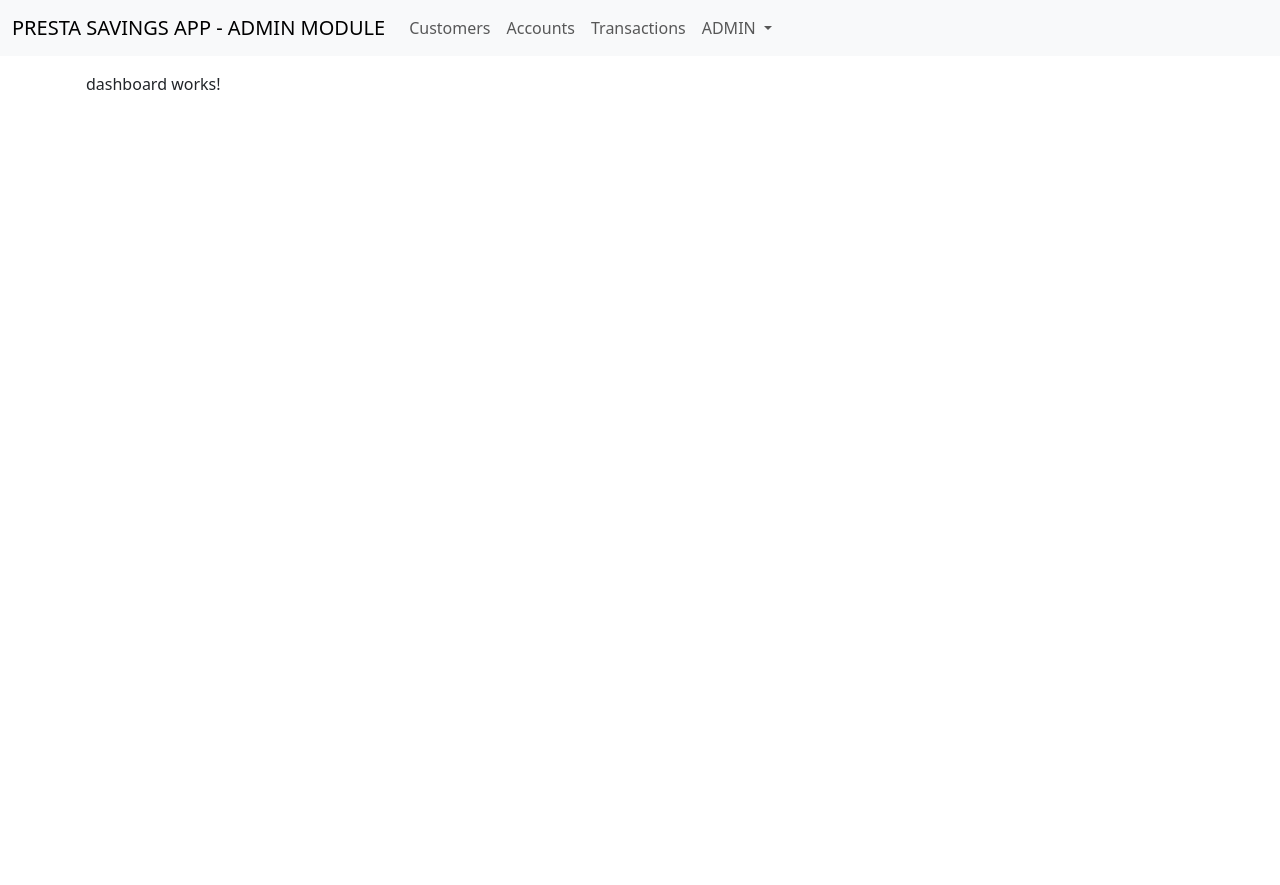
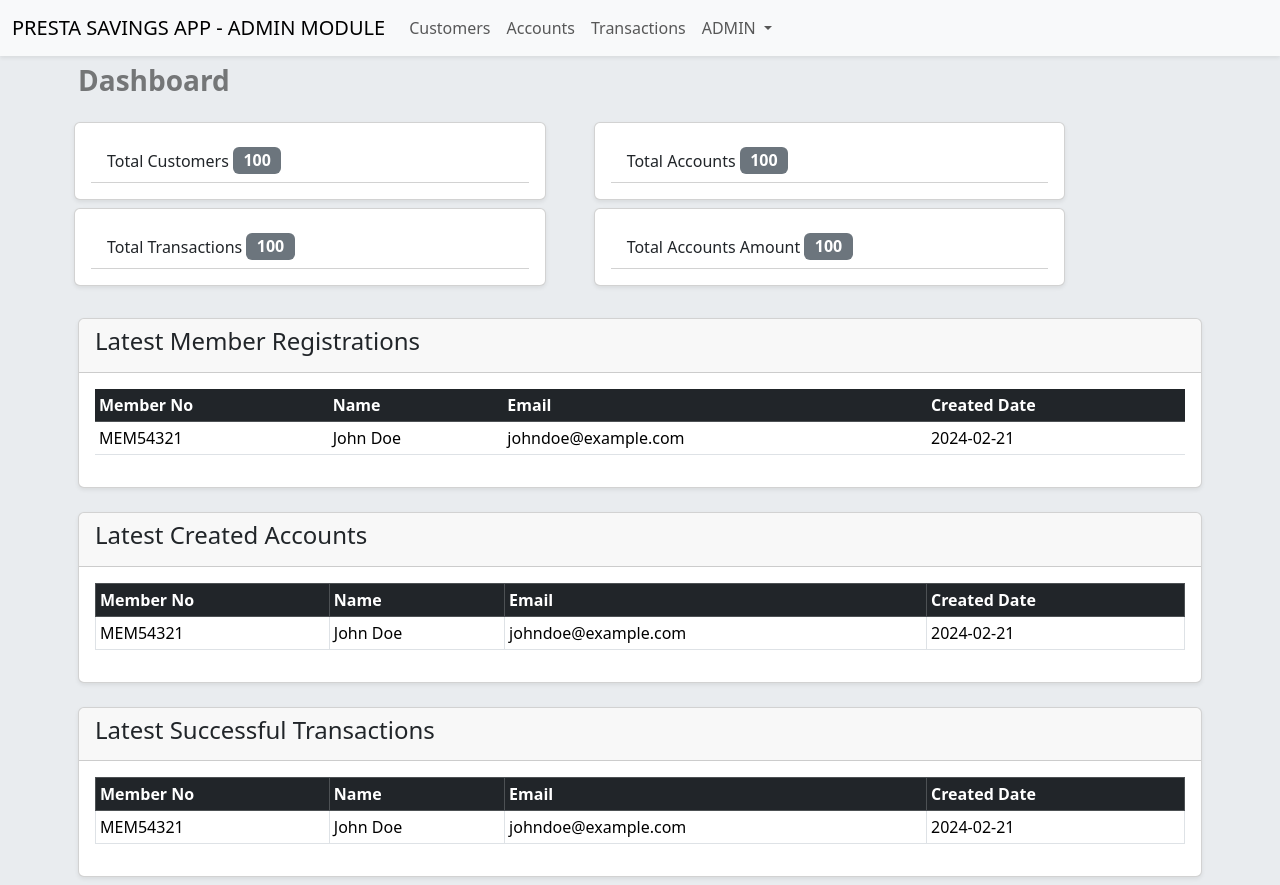
Before and after one commit to marvinkn97/presta-savings-ui, an Angular app: page /dashboard in a window 1280 px wide. Before the commit the page ends 800 px from the top, so only its background shows below. Built offline with nearby package versions, Linux system fonts and the light colour scheme.

Commit message:
installed bootstrap and configured routing

```diff
--- a/src/app/app.component.html
+++ b/src/app/app.component.html
@@ -1,4 +1,2 @@
 <app-navbar></app-navbar>
-<div class="container p-3">
-  <router-outlet></router-outlet>
-</div>
+<router-outlet></router-outlet>
--- a/src/app/app.config.ts
+++ b/src/app/app.config.ts
@@ -4,5 +4,5 @@ import { provideRouter } from '@angular/router';
 import { routes } from './app.routes';
 
 export const appConfig: ApplicationConfig = {
-  providers: [provideRouter(routes)]
+  providers: [provideRouter(routes)],
 };
--- a/src/app/components/navbar/navbar.component.html
+++ b/src/app/components/navbar/navbar.component.html
@@ -1,4 +1,6 @@
-<nav class="navbar navbar-expand-lg bg-body-tertiary">
+<nav
+  class="navbar navbar-expand-lg bg-body-tertiary shadow-sm position-sticky top-0 z-2"
+>
   <div class="container-fluid">
     <a class="navbar-brand" href="#" routerLink="/dashboard"
       >PRESTA SAVINGS APP - ADMIN MODULE</a
--- a/src/app/pages/customers/customers.component.html
+++ b/src/app/pages/customers/customers.component.html
@@ -1 +1,31 @@
-<p>customers works!</p>
+<div class="container p-2">
+  <h3 class="display-3 fs-3 fw-semibold text-black-50">Customers</h3>
+  <div class="mt-4">
+    <table class="table table-sm table-hover table-bordered">
+      <thead class="table-dark">
+        <tr>
+          <th scope="col">Member No</th>
+          <th scope="col">Name</th>
+          <th scope="col">Email</th>
+          <th scope="col">Created Date</th>
+          <th scope="col">Actions</th>
+        </tr>
+      </thead>
+      <tbody>
+        <tr>
+          <td>MEM54321</td>
+          <td>John Doe</td>
+          <td></td>
+          <td>2024-02-21</td>
+          <td>
+            <div class="d-flex gap-2">
+              <a href="" class="btn btn-sm btn-success">View</a>
+              <a href="" class="btn btn-sm btn-warning">Update</a>
+              <a href="" class="btn btn-sm btn-danger">Delete</a>
+            </div>
+          </td>
+        </tr>
+      </tbody>
+    </table>
+  </div>
+</div>
--- a/src/app/pages/dashboard/dashboard.component.html
+++ b/src/app/pages/dashboard/dashboard.component.html
@@ -1 +1,100 @@
-<p>dashboard works!</p>
+<div class="container p-2 z-1">
+  <h2 class="display-3 fs-3 fw-bolder text-black-50">Dashboard</h2>
+  <div class="row p-2">
+    <div class="card col-sm-12 col-md-6 col-lg-5 p-3 mt-2 me-5 shadow-sm">
+      <div class="card-header bg-white fs-6">
+        Total Customers <span class="badge bg-secondary fs-6">100</span>
+      </div>
+    </div>
+    <div class="card col-sm-12 col-md-6 col-lg-5 p-3 mt-2 me-5 shadow-sm">
+      <div class="card-header bg-white fs-6">
+        Total Accounts <span class="badge bg-secondary fs-6">100</span>
+      </div>
+    </div>
+    <div class="card col-sm-12 col-md-6 col-lg-5 p-3 mt-2 me-5 shadow-sm">
+      <div class="card-header bg-white fs-6">
+        Total Transactions <span class="badge bg-secondary fs-6">100</span>
+      </div>
+    </div>
+    <div class="card col-sm-12 col-md-6 col-lg-5 p-3 mt-2 me-5 shadow-sm">
+      <div class="card-header bg-white fs-6">
+        Total Accounts Amount <span class="badge bg-secondary fs-6">100</span>
+      </div>
+    </div>
+  </div>
+  <div class="mt-4 card shadow-sm">
+    <div class="card-header">
+      <h4 class="display-6 fs-4">Latest Member Registrations</h4>
+    </div>
+    <div class="card-body">
+      <table class="table table-sm table-hover">
+        <thead class="table-dark">
+          <tr>
+            <th scope="col">Member No</th>
+            <th scope="col">Name</th>
+            <th scope="col">Email</th>
+            <th scope="col">Created Date</th>
+          </tr>
+        </thead>
+        <tbody>
+          <tr>
+            <td>MEM54321</td>
+            <td>John Doe</td>
+            <td>{{ email }}</td>
+            <td>2024-02-21</td>
+          </tr>
+        </tbody>
+      </table>
+    </div>
+  </div>
+  <div class="mt-4 card shadow-sm">
+    <div class="card-header">
+      <h4 class="display-6 fs-4">Latest Created Accounts</h4>
+    </div>
+    <div class="card-body">
+      <table class="table table-sm table-hover table-bordered">
+        <thead class="table-dark">
+          <tr>
+            <th scope="col">Member No</th>
+            <th scope="col">Name</th>
+            <th scope="col">Email</th>
+            <th scope="col">Created Date</th>
+          </tr>
+        </thead>
+        <tbody>
+          <tr>
+            <td>MEM54321</td>
+            <td>John Doe</td>
+            <td>{{ email }}</td>
+            <td>2024-02-21</td>
+          </tr>
+        </tbody>
+      </table>
+    </div>
+  </div>
+  <div class="mt-4 card shadow-sm">
+    <div class="card-header">
+      <h4 class="display-6 fs-4">Latest Successful Transactions</h4>
+    </div>
+    <div class="card-body">
+      <table class="table table-sm table-hover table-bordered">
+        <thead class="table-dark">
+          <tr>
+            <th scope="col">Member No</th>
+            <th scope="col">Name</th>
+            <th scope="col">Email</th>
+            <th scope="col">Created Date</th>
+          </tr>
+        </thead>
+        <tbody>
+          <tr>
+            <td>MEM54321</td>
+            <td>John Doe</td>
+            <td>{{ email }}</td>
+            <td>2024-02-21</td>
+          </tr>
+        </tbody>
+      </table>
+    </div>
+  </div>
+</div>
--- a/src/app/pages/dashboard/dashboard.component.ts
+++ b/src/app/pages/dashboard/dashboard.component.ts
@@ -5,8 +5,8 @@ import { Component } from '@angular/core';
   standalone: true,
   imports: [],
   templateUrl: './dashboard.component.html',
-  styleUrl: './dashboard.component.css'
+  styleUrl: './dashboard.component.css',
 })
 export class DashboardComponent {
-
+  email = 'johndoe@example.com';
 }
--- a/src/index.html
+++ b/src/index.html
@@ -7,7 +7,7 @@
     <meta name="viewport" content="width=device-width, initial-scale=1" />
     <link rel="icon" type="image/x-icon" href="favicon.ico" />
   </head>
-  <body>
+  <body class="bg-body-secondary">
     <app-root></app-root>
   </body>
 </html>
```
